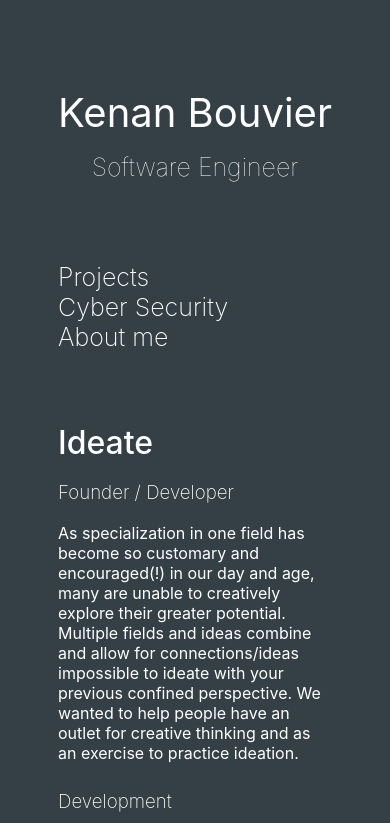
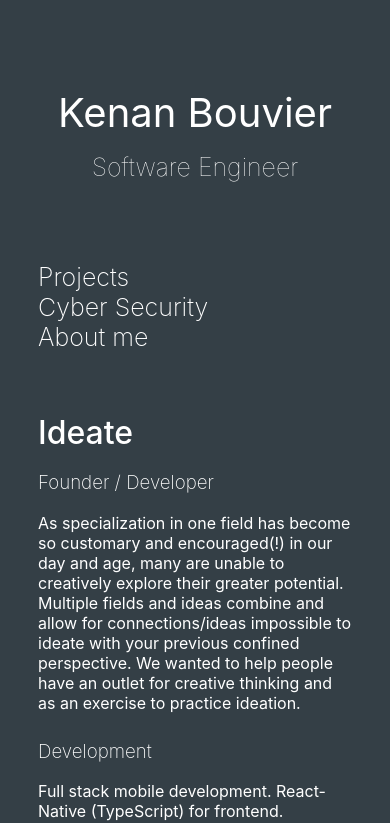
Before and after one commit to KenanBouvier/KenanBouvier-Portfolio, a Next.js app: page / in a window 390 px wide. Shown: the top 823 px of the page. Built offline with nearby package versions, Linux system fonts and the light colour scheme.

Commit message:
padding responsive

```diff
--- a/app/globals.css
+++ b/app/globals.css
@@ -21,13 +21,14 @@ body {
   --yellowColor:#fddb3a;
 }
 
+.rootContentContainer{
+  padding-left: 50px;
+  padding-right:50px;
+}
+
 a {
   text-decoration: none;
   color: var(--yellowColor);
-}
-.sectionContentContainer{
-  padding-left:50px;
-  padding-right:50px;
 }
 .linkTag{
   text-decoration: none;
@@ -35,6 +36,10 @@ a {
 }
 
 @media (max-width:710px){
+  .rootContentContainer{
+    padding-left: 30px;
+    padding-right:30px;
+  }
   .navMenu .dot {
     display:none;
 
@@ -42,10 +47,6 @@ a {
   .navMenu a {
     display:block;
   }
-  /* .sectionContentContainer{
-    padding-left:20px;
-    padding-right:20px;
-  } */
   .name{
       /* font-size: calc(30px + 2vmin); */
       font-size: 40px;
--- a/app/layout.tsx
+++ b/app/layout.tsx
@@ -14,8 +14,10 @@ export default function RootLayout({ children }) {
       <head />
       <body>
         <Header/>
-        <NavBar/>
-        {children}
+        <div className='rootContentContainer'>
+          <NavBar/>
+          {children}
+        </div>
         <Footer/>
         <AnalyticsWrapper/>
       </body>
--- a/components/NavBar/style.css
+++ b/components/NavBar/style.css
@@ -1,10 +1,8 @@
 .navMenu {
   padding-top:50px;
-  padding-bottom:50px;
-  padding-left: 50px;
+  padding-bottom:40px;
   /* display:flex;
   justify-content:left; */
-  /* align-items: center; */
 }
 
 .navMenu a {
```
